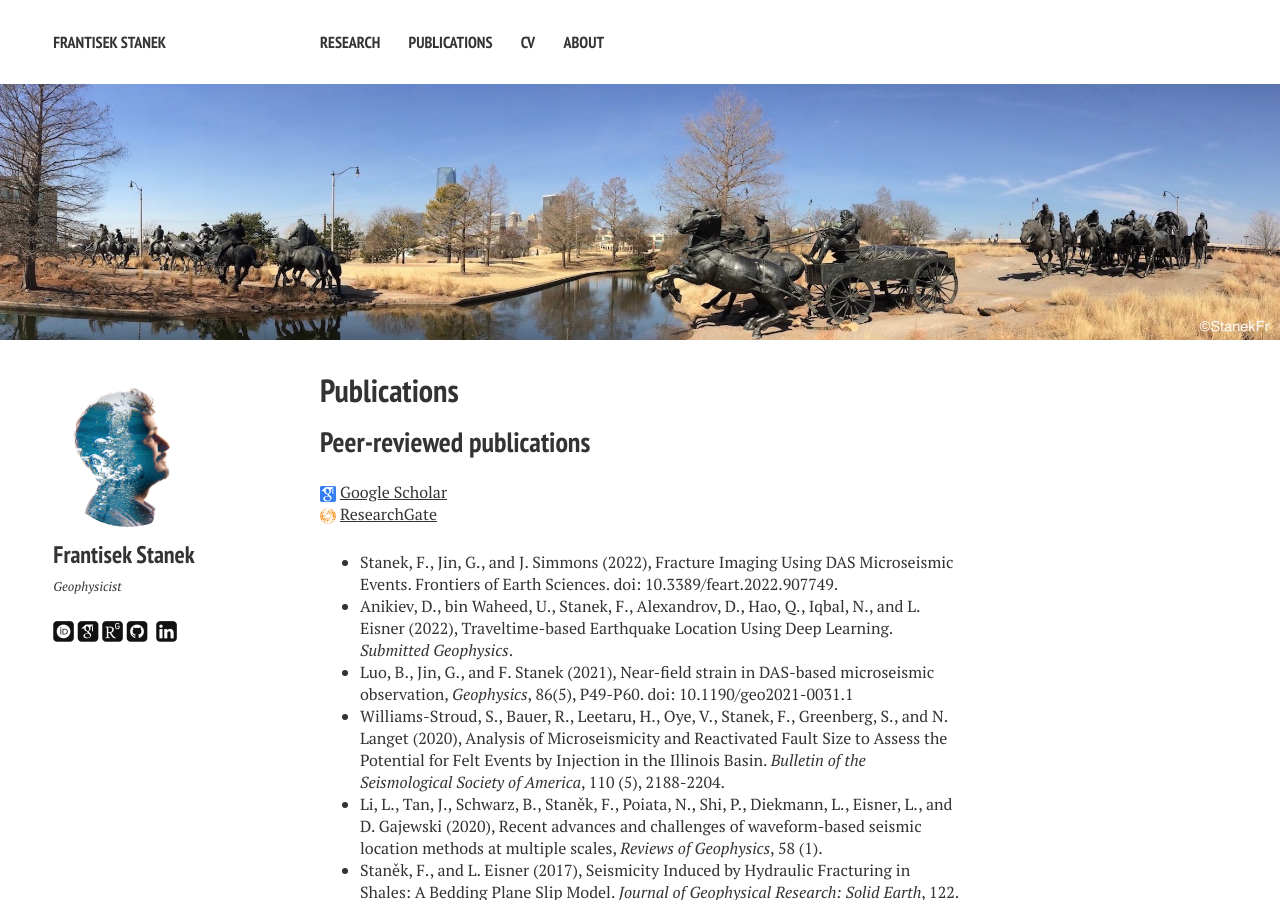
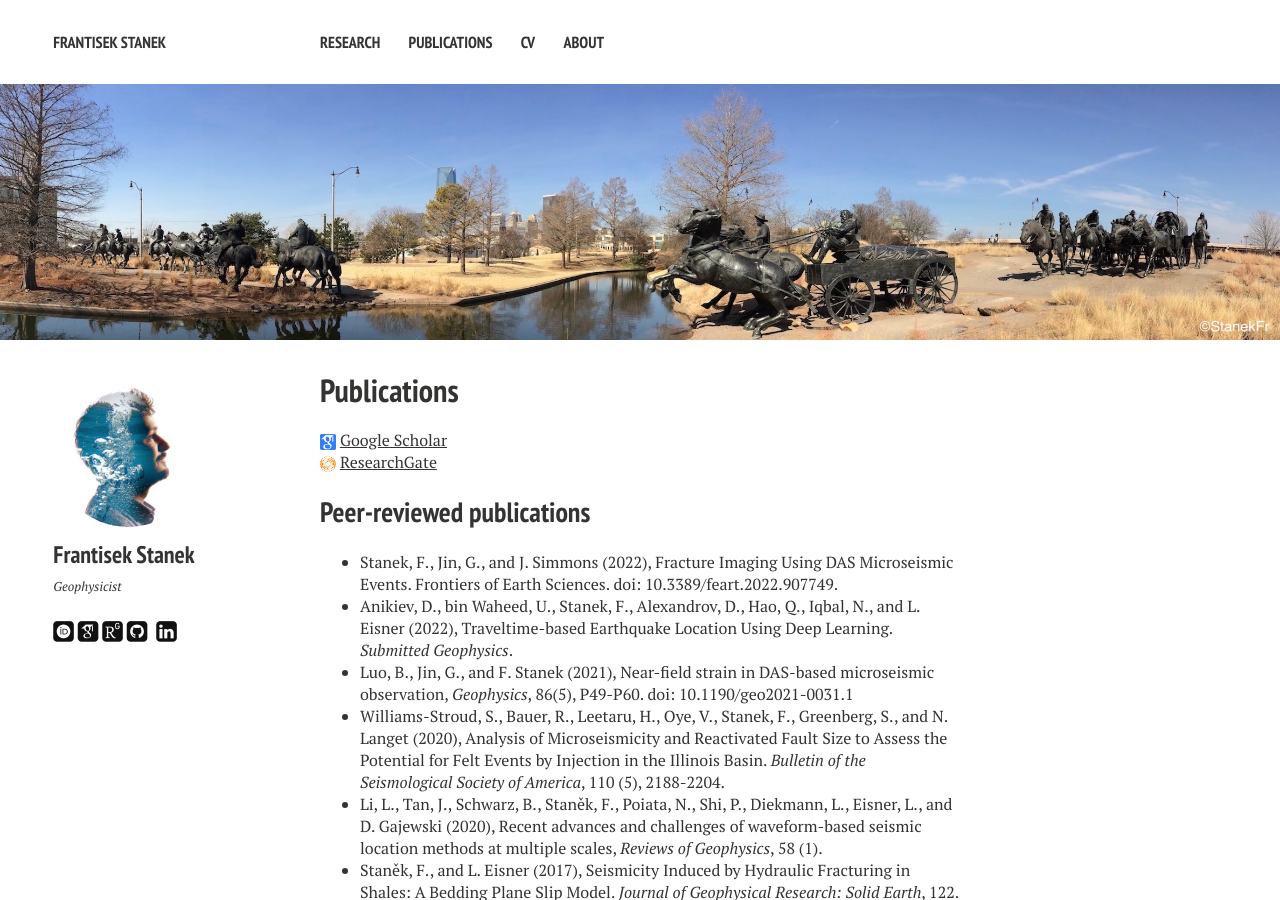
Before and after one commit to StanekFr/StanekFr.github.io, a Jekyll site: the page built from publications/index.md, in a window 1280 px wide and 900 px high. Built offline with Jekyll 4.4.1, drawn with Linux system fonts in a browser that asks for light colours; nearby versions of some CDN libraries; some web fonts are replaced.

```diff
--- a/publications/index.md
+++ b/publications/index.md
@@ -6,13 +6,12 @@ title: "Publications"
 modified: 2022-07-17
 ---
 
-## Peer-reviewed publications
-
 ![Scholar]({{ site.url }}/images/scholar.png) [Google Scholar](https://scholar.google.com/citations?user=k5i3d9MAAAAJ&hl=cs)
 <br>![ResearchGate]({{ site.url }}/images/rid.png) [ResearchGate](https://www.researchgate.net/profile/Frantisek-Stanek)
 <!-- ![Orcid]({{ site.url }}/images/orcid.png) [Orcid]((https://orcid.org/my-orcid?orcid=0000-0002-0037-9239))    -->
 <!-- ![Publons]({{ site.url }}/images/orcid.png) [Publons]((https://orcid.org/my-orcid?orcid=0000-0002-0037-9239))  -->
 
+## Peer-reviewed publications
 - Stanek, F., Jin, G., and J. Simmons (2022), Fracture Imaging Using DAS Microseismic Events. Frontiers of Earth Sciences. doi: 10.3389/feart.2022.907749.
 - Anikiev, D., bin Waheed, U., Stanek, F., Alexandrov, D., Hao, Q., Iqbal, N., and L. Eisner (2022), Traveltime-based Earthquake Location Using Deep Learning. *Submitted Geophysics*.
 - Luo, B., Jin, G., and F. Stanek (2021), Near-field strain in DAS-based microseismic observation, *Geophysics*, 86(5), P49-P60. doi: 10.1190/geo2021-0031.1
@@ -26,14 +25,12 @@ modified: 2022-07-17
 - Valenta J., Rapprich V., Stárková M., Skácelová Z., Fojtíková L., Staněk F., Balek J. (2014) Problems and challenges in detection of pre-Mesozoic maar volcanoes: example from the Principálek Volcano in the Permian Krkonoše Piedmont Basin. *Journal of Geosciences*, 59, 169–181. doi: 10.3190/jgeosci.170
 
 ## Peer-reviewed publications in Journals without Impact Factor
-
 - Stanek, F., Williams-Stroud, S., Bauer, R., and L. Eisner (2021), Importance of Monitoring Seismicity Induced by CO2 Sequestration at Illinois Basin – Decatur Project. *Geophysical Society of Houston Journal*, Technical Article, March 2021, pp. 10-15.
 - Eisner, L. and F. Staněk (2018), Microseismic data interpretation — what do we need to measure first? First Break, Vol 36, No 2, Feb 2018, pp. 55 – 58.
 - Staněk, F., Jechumtálová, Z. and L. Eisner (2015), Reservoir stress from microseismic source mechanisms. *The Leading Edge*, 34(8), 890–893, 895. doi: 10.1190/tle34080890.1
 - Anikiev, D., Valenta, J., Stanek, F. and L. Eisner (2014), Detection, location and source mechanism determination of microseismic events: evaluating seismicity related to hydraulic fracturing. *First Break*, Vol 5, No 5, May 2014, pp. 59 – 65.
 
 ## Conference abstracts (selection)
-
 - Stanek, F., and Ge Jin (2021), Reservoir Characterization using DAS microseismic events – Fracture Imaging. SEG Technical Program Expanded Abstracts: 463-467. doi: 10.1190/segam2021-3583216.1
 - Anikiev, D., bin Waheed, U., Stanek, F., Alexandrov, D., and L. Eisner. (2021), Microseismic event location using artificial neural networks. SEG Technical Program Expanded Abstracts: 1661-1665. doi: 10.1190/segam2021-3582729.1
 - Luo, B., Stanek, F., and Ge Jin (2021), Near-filed strain of microseismic events in downhole DAS data. SEG Technical Program Expanded Abstracts: 402-406. doi: 10.1190/segam2021-3582141.1
@@ -55,7 +52,6 @@ the bedding plane slip in hydraulic fracturing of shales. SEG Annual Meeting Pos
 - Staněk, F., Eisner, L., and T.J. Moser (2012), Stability of source mechanisms inverted from P-wave amplitude microseismic monitoring data acquired at surface. SEG Technical Program Expanded Abstracts 2012: pp. 1-5. doi: 10.1190/segam2012-0418.1
 
 ## Patent
-
 - Eisner, L., Stanek, F., and Valenta, J. (2018). Method of using semblance of corrected amplitudes due to source mechanisms for microseismic event detection and location. US Patent 10036819.
 
 <!-- ## Seminars -->
```
